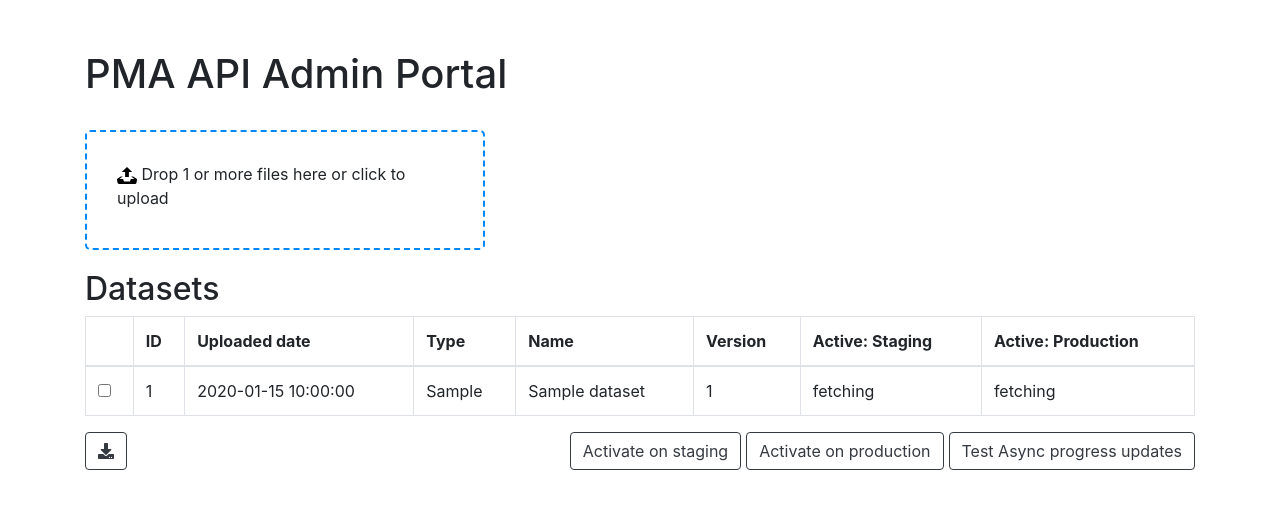
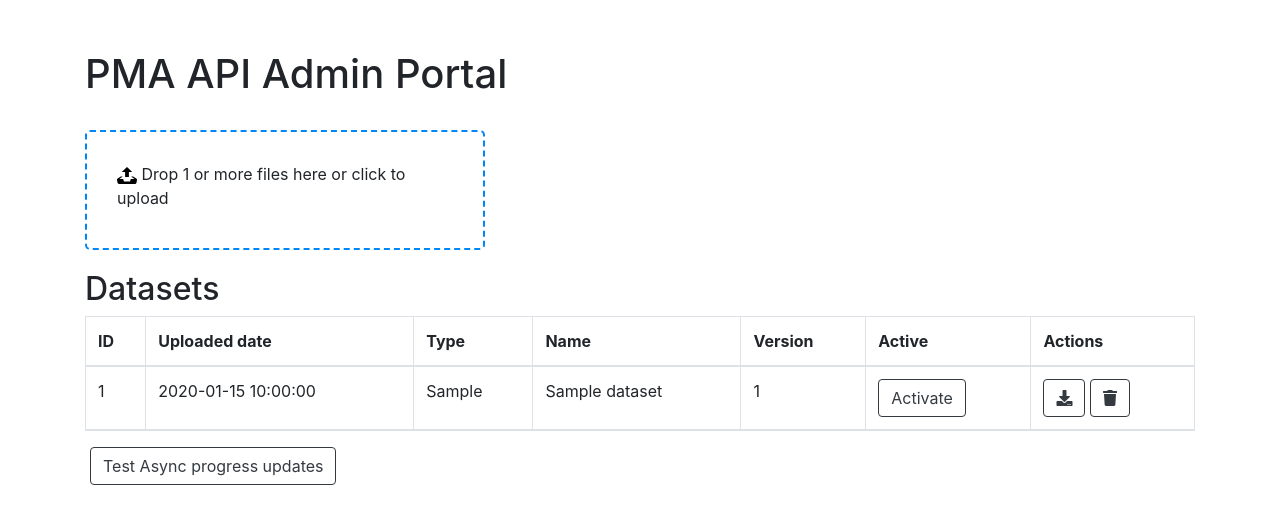
Before and after one commit to PMA-2020/pma-api, a Flask app: template pma_api/templates/admin.html in a window 1280 px wide. Shown: the top 524 px of the page. Run offline with Flask 2, Linux system fonts and the light colour scheme; the template is opened without the code that fills it: most values are stand-ins (such as "Sample title", 1, 10 or a date in 2020); parts of the project's set-up code (start-up, migrations or seed data) failed here and were passed over; some libraries are stand-ins or nearby versions.

Commit message:
- Refactor of dataset activation: Only activate on currently running server. WIP - Refactor of datasets table UI

```diff
--- a/pma_api/templates/admin.html
+++ b/pma_api/templates/admin.html
@@ -4,7 +4,7 @@
     <meta charset="UTF-8">
     <meta name="viewport" content="width=device-width, initial-scale=1.0">
 
-    <title>	PMA API Admin Portal </title>
+    <title>PMA API Admin Portal</title>
 
     <link rel="shortcut icon"
           href="{{ url_for('static', filename='favicon.ico') }}">
@@ -44,58 +44,45 @@
               </span>
               <p></p>
           </div>
-          <h2>Datasets</h2>
-          <table class="table table-bordered" id="datasets-table">
-            <thead>
-              <tr>
-                <th></th>  {# Checkbox column #}
-                <th>ID</th>
-                <th>Uploaded date</th>
-                <th>Type</th>
-                <th>Name</th>
-                <th>Version</th>
-{#                <th>Active</th>#}
-                <th>Active: Staging</th>
-                <th>Active: Production</th>
-                {% if this_env=='development' %}
-                  <th>Active: Dev</th>
-                {% endif %}
-              </tr>
-            </thead>
-            <tbody>
-            </tbody>
-          </table>
+
+          {% include 'components/dataset_table.html' %}
 
           <div class="button-bar">
-                <a id="download-link"  href="#">
-                  <button type="button" class="btn btn-outline-dark"
-                          id="download-button">
-                    <i class="fas fa-download"></i>
-                  </button>
-                </a>
+{#              <a id="download-link"  href="#">#}
+{#                <button type="button" class="btn btn-outline-dark"#}
+{#                        id="download-button">#}
+{#                  <i class="fas fa-download"></i>#}
+{#                </button>#}
+{#              </a>#}
 
               <div class="right-buttons">
-                  <a id="activate-staging-link" href="#">
-                    <button type="button" class="btn btn-outline-dark"
-                            id="activate-staging-button">
-                      Activate on staging
-                    </button>
-                  </a>
-                  <a id="activate-production-link" href="#">
-                    <button type="button" class="btn btn-outline-dark"
-                            id="activate-production-button">
-                      Activate on production
-                    </button>
-                  </a>
-
-                  {% if this_env=='development' %}
-                    <a id="activate-dataset-link" href="#">
-                      <button type="button" class="btn btn-outline-dark"
-                              id="activate-dataset-button">
-                        Activate on dev
-                      </button>
-                    </a>
-                  {% endif %}
+{#                <a id="activate-staging-link" href="#">#}
+{#                  <button type="button" class="btn btn-outline-dark"#}
+{#                          id="activate-staging-button">#}
+{#                    Activate#}
+{#                  </button>#}
+{#                </a>#}
+{#                <a id="activate-staging-link" href="#">#}
+{#                  <button type="button" class="btn btn-outline-dark"#}
+{#                          id="activate-staging-button">#}
+{#                    Activate on staging#}
+{#                  </button>#}
+{#                </a>#}
+{#                <a id="activate-production-link" href="#">#}
+{#                  <button type="button" class="btn btn-outline-dark"#}
+{#                          id="activate-production-button">#}
+{#                    Activate on production#}
+{#                  </button>#}
+{#                </a>#}
+{##}
+{#                {% if this_env=='development' %}#}
+{#                  <a id="activate-dataset-link" href="#">#}
+{#                    <button type="button" class="btn btn-outline-dark"#}
+{#                            id="activate-dataset-button">#}
+{#                      Activate on dev#}
+{#                    </button>#}
+{#                  </a>#}
+{#                {% endif %}#}
 
 {#                  <a id="activate-dataset-link" href="#">#}
 {#                    <button type="button" class="btn btn-outline-dark" id="activate-dataset-button">#}
@@ -174,7 +161,7 @@
               messageBar.html('success!');
               location.reload();
             } else {
-              let err_message = 'error occurred from server';
+              let err_message = 'Error: Unknown server error.';
               if (!!response.message)
                   err_message = response.message;
               messageBar.show();
@@ -185,139 +172,139 @@
           // Get data for dataset table
           // TODO: Fetch 'active' status from servers using new query
           // TODO: Represent 'processing' by text 'processing'
-          const json_response = [
-            {% for dataset in datasets %}
-              {
-                "ID": {{ dataset.ID }},
-                "Upload date": "{{dataset.upload_date}}",
-                "Type": "{{dataset.dataset_type}}",
-                "Name": "{{dataset.dataset_display_name}}",
-                "Version": "{{dataset.version_number}}",
-                {#"Active": {% if dataset.active %}true{% else %}false{% endif %},#}
-                {#"Processing": {% if dataset.processing %}true{% else %}false{% endif %},#}
-                {#"Processing: Staging" : {% if dataset.processing_staging %}true{% else %}false{% endif %},#}
-                {#"Processing: Production" : {% if dataset.processing_production %}true{% else %}false{% endif %},#}
-                "Active: Staging":
-                  {% if this_env=='staging' %}
-                    {{ 'true' if dataset.active else 'false' }}
-                  {% else %}
-                    'fetching'
-                  {% endif %},
-                "Active: Production":
-                  {% if this_env=='production' %}
-                    {{ 'true' if dataset.active else 'false' }}
-                  {% else %}
-                    'fetching'
-                  {% endif %},
-                {% if this_env=='development' %}
-                  "Active: Dev": {{ 'true' if dataset.active else 'false' }}
-                {% endif %}
-              },
-            {% endfor %}
-          ];
+          {#const json_response = [#}
+          {#  {% for dataset in datasets %}#}
+          {#    {#}
+          {#      "ID": {{ dataset.ID }},#}
+          {#      "Upload date": "{{dataset.upload_date}}",#}
+          {#      "Type": "{{dataset.dataset_type}}",#}
+          {#      "Name": "{{dataset.dataset_display_name}}",#}
+          {#      "Version": "{{dataset.version_number}}",#}
+          {#      "Active": {% if dataset.active %}true{% else %}false{% endif %},#}
+          {#      "Processing": {% if dataset.processing %}true{% else %}false{% endif %},#}
+          {#      "Processing: Staging" : {% if dataset.processing_staging %}true{% else %}false{% endif %},#}
+          {#      "Processing: Production" : {% if dataset.processing_production %}true{% else %}false{% endif %},#}
+          {#      "Active: Staging":#}
+          {#        {% if this_env=='staging' %}#}
+          {#          {{ 'true' if dataset.active else 'false' }}#}
+          {#        {% else %}#}
+          {#          'fetching'#}
+          {#        {% endif %},#}
+          {#      "Active: Production":#}
+          {#        {% if this_env=='production' %}#}
+          {#          {{ 'true' if dataset.active else 'false' }}#}
+          {#        {% else %}#}
+          {#          'fetching'#}
+          {#        {% endif %},#}
+          {#      {% if this_env=='development' %}#}
+          {#        "Active: Dev":{{ 'true' if dataset.active else 'false' }}#}
+          {#      {% endif %}#}
+          {#    },#}
+          {#  {% endfor %}#}
+          {#];#}
 
           // Render dataset table
           {#const non_active = '<i class="fas fa-times"></i>';#}
-          const non_active = '';
+          {#const non_active = '';#}
           $(function() {
-            let tbody = '';
-            json_response.forEach(element => {
-              tbody += '<tr id="' + element["ID"] + '">';
-              tbody += '<td class="dataset-row-checkbox"><input type="checkbox"></td>';
-              tbody += '<td class="dataset-row-ID">'+element["ID"]+'</td>';
-              tbody += '<td>'+element["Upload date"]+'</td>';
-              tbody += '<td>'+element["Type"]+'</td>';
-              tbody += '<td>'+element["Name"]+'</td>';
-              tbody += '<td>'+element["Version"]+'</td>';
-              {#tbody += '<td>'+ (element["Active"] ? '<i class="fas fa-check"></i>' : non_active)+'</td>';#}
-              {#tbody += '<td>'+ element["Active: Staging"] === 'fetching' ? 'fetching' : (element["Active: Staging"] ? '<i class="fas fa-check"></i>' : non_active) + '</td>';#}
-              tbody += '<td>'+ element["Active: Staging"] + '</td>';
-              tbody += '<td>'+ element["Active: Production"] + '</td>';
-              {#tbody += '<td>'+ (element["Active: Staging"] ? '<i class="fas fa-check"></i>' : non_active) + '</td>';#}
-              {#tbody += '<td>'+ (element["Active: Production"] ? '<i class="fas fa-check"></i>' : non_active)+'</td>';                #}
-              {% if this_env=='development' %}
-                tbody += '<td>'+ (element["Active: Dev"] ?
-                  '<i class="fas fa-check"></i>' :
-                  non_active)+'</td>';
-              {% endif %}
-              tbody += '</tr>';
-            });
-            $('tbody').html(tbody);
+            //let tbody = '';
+            //json_response.forEach(element => {
+            //  tbody += '<tr id="' + element["ID"] + '">';
+            //  tbody += '<td class="dataset-row-checkbox"><input type="checkbox"></td>';
+            //  tbody += '<td class="dataset-row-ID">'+element["ID"]+'</td>';
+            //  tbody += '<td>'+element["Upload date"]+'</td>';
+            //  tbody += '<td>'+element["Type"]+'</td>';
+            //  tbody += '<td>'+element["Name"]+'</td>';
+            //  tbody += '<td>'+element["Version"]+'</td>';
+            //  tbody += '<td>'+ (element["Active"] ? '<i class="fas fa-check"></i>' : non_active)+'</td>';
+            //  tbody += '<td>'+ element["Active: Staging"] === 'fetching' ? 'fetching' : (element["Active: Staging"] ? '<i class="fas fa-check"></i>' : non_active) + '</td>';
+            //  tbody += '<td>'+ element["Active: Staging"] + '</td>';
+            //  tbody += '<td>'+ element["Active: Production"] + '</td>';
+            //  tbody += '<td>'+ (element["Active: Staging"] ? '<i class="fas fa-check"></i>' : non_active) + '</td>';
+            //  tbody += '<td>'+ (element["Active: Production"] ? '<i class="fas fa-check"></i>' : non_active)+'</td>';
+            {#//  {% if this_env=='development' %}#}
+            //    tbody += '<td>'+ (element["Active: Dev"] ?
+            //      '<i class="fas fa-check"></i>' :
+            //      non_active)+'</td>';
+            {#//  {% endif %}#}
+            //  tbody += '</tr>';
+            //});
+            //$('tbody').html(tbody);
 
             // Functionality for dataset control buttons
-            function selectedDatasetID() {
-              let selectedDatasetIDs = [];
-
-
+            {#function selectedDatasetID() {#}
+            {#  let selectedDatasetIDs = [];#}
+            {##}
+            {##}
               {#TODO: for (let i = 1, row = datasetsTableElement.rows[i]; i < datasetsTableElement.rows.length i++) {#}
-              const datasetsTableElement = document.getElementById('datasets-table');
-              for (let i = 1, row; row = datasetsTableElement.rows[i]; i++) {
-                let isSelected = false;
-                for (let j = 0, cell; cell = row.children[j]; j++) {
-                  if (cell.className === 'dataset-row-checkbox')
-                    isSelected = cell.firstChild.checked;
-                }
-                for (let j = 0, cell; cell = row.children[j]; j++) {
-                  if (cell.className === 'dataset-row-ID' && isSelected)
-                    selectedDatasetIDs.push(cell.innerHTML);
-                }
-              }
-
-              if (selectedDatasetIDs.length === 0) {
-                alert('Please first select a dataset.');
-                return '';
-              } else if (selectedDatasetIDs.length > 1) {
-                alert('More than one dataset selected. Please make ' +
-                  'sure that only one checkbox in the datasets table is ' +
-                  'selected and try agian.');
-                return '';
-              } else {
-                return selectedDatasetIDs[0];
-              }
-            }
+            {#  const datasetsTableElement = document.getElementById('datasets-table');#}
+            {#  for (let i = 1, row; row = datasetsTableElement.rows[i]; i++) {#}
+            {#    let isSelected = false;#}
+            {#    for (let j = 0, cell; cell = row.children[j]; j++) {#}
+            {#      if (cell.className === 'dataset-row-checkbox')#}
+            {#        isSelected = cell.firstChild.checked;#}
+            {#    }#}
+            {#    for (let j = 0, cell; cell = row.children[j]; j++) {#}
+            {#      if (cell.className === 'dataset-row-ID' && isSelected)#}
+            {#        selectedDatasetIDs.push(cell.innerHTML);#}
+            {#    }#}
+            {#  }#}
+            {##}
+            {#  if (selectedDatasetIDs.length === 0) {#}
+            {#    alert('Please first select a dataset.');#}
+            {#    return '';#}
+            {#  } else if (selectedDatasetIDs.length > 1) {#}
+            {#    alert('More than one dataset selected. Please make ' +#}
+            {#      'sure that only one checkbox in the datasets table is ' +#}
+            {#      'selected and try agian.');#}
+            {#    return '';#}
+            {#  } else {#}
+            {#    return selectedDatasetIDs[0];#}
+            {#  }#}
+            {#//}#}
 
             // alert close button
             $('#message-bar span').on('click', function(){
               $('#message-bar').hide();
             });
 
-            // Add functionality to dataset download button
-            $("#download-button").bind('click', downloadDataset);
-            function downloadDataset() {
-              let name = selectedDatasetID();
-              if (name !== '')
-                $("#download-link").attr("href", "/admin?download=" + name);
-            }
+            //$("#download-button").bind('click', downloadDataset);
+            //function downloadDataset() {
+            //  let name = selectedDatasetID();
+            //  if (name !== '')
+            //    $("#download-link").attr("href", "/admin?download=" + name);
+            //}
+            //$("#activate-staging-button").bind('click', activateStaging);
+            //function activateStaging() {
+            //  activateRequest();
+            //}
+            //$("#activate-production-button").bind('click', activateProduction);
+            //function activateProduction() {
+            //  activateRequest('production');
+            //}
+            //$("#activate-dataset-button").bind('click', activateDataset);
+            //function activateDataset() {
+            //  initTask('/activate_dataset/' + name);
+            //  activateRequest('development');
+            //}
+            //function activateRequest(destinationEnv) {
+            //  let id = selectedDatasetID();
+            //  if (id !== '') {
+            //    const data = {
+            //      destinationEnv: destinationEnv,
+            //      datasetID: id
+            //    };
+            //    initTask('/activate_dataset_request', data)
+            //  }
+            //}
 
-            // Add functionality to activate-staging button
-            $("#activate-staging-button").bind('click', activateStaging);
-            function activateStaging() {
-              activateRequest('staging')
-            }
-
-            // Add functionality to activate-production button
-            $("#activate-production-button").bind('click', activateProduction);
-            function activateProduction() {
-              activateRequest('production')
-            }
-
-            // Add functionality to activate-dataset-dev button
-            $("#activate-dataset-button").bind('click', activateDataset);
-            function activateDataset() {
-              {#initTask('/activate_dataset/' + name)#}
-              activateRequest('development')
-            }
-
-            function activateRequest(destinationEnv) {
-              let id = selectedDatasetID();
-              if (id !== '') {
-                const data = {
-                  destinationEnv: destinationEnv,
-                  datasetID: id
-                };
-                initTask('/activate_dataset_request', data)
-              }
-            }
+            {# A. use jquery to find the table. find all the rows. iterate through rows, get all ids. for every id, bind event#}
+            {# B. bind event to class; from event get id #}
+            $(".activate-button").bind('click', (e) => {
+              console.log(e);
+              const id = '?';  // get from e
+              initTask('/activate_dataset_request/' + id)
+            });
 
             function initTask(postUrl, data = {}) {
               /* Initialize an asynchronous task
--- /dev/null
+++ b/pma_api/templates/components/dataset_table.html
@@ -0,0 +1,62 @@
+
+<h2>Datasets</h2>
+<table class="table table-bordered" id="datasets-table">
+  <thead>
+    <tr>
+{#      <th></th>  {# Checkbox column #}
+      <th>ID</th>
+      <th>Uploaded date</th>
+      <th>Type</th>
+      <th>Name</th>
+      <th>Version</th>
+      <th>Active</th>
+      <th>Actions</th>
+{#      <th>Active: Staging</th>#}
+{#      <th>Active: Production</th>#}
+{#      {% if this_env=='development' %}#}
+{#        <th>Active: Dev</th>#}
+{#      {% endif %}#}
+    </tr>
+    {% for dataset in datasets %}
+      <tr id="{{ dataset.ID }}">
+{#        <td class="dataset-row-checkbox">#}
+{#          <!--suppress HtmlFormInputWithoutLabel -->#}
+{#          <input type="checkbox">#}
+{#        </td>#}
+        <td>{{ dataset.ID }}</td>
+        <td>{{ dataset.upload_date }}</td>
+        <td>{{ dataset.dataset_type }}</td>
+        <td>{{ dataset.dataset_display_name }}</td>
+        <td>{{ dataset.version_number }}</td>
+        <td>
+          {% if dataset.active %}
+            <i class="fas fa-check"></i>
+          {% else %}
+            <a id="activate-link-{{ dataset.ID }}" href="#">
+              <button type="button" class="btn btn-outline-dark activate-button"
+                id="activate-button-{{ dataset.ID }}">
+                Activate
+              </button>
+            </a>
+          {% endif %}
+        </td>
+        <td>
+          <a id="download-link-{{ dataset.ID }}"  href="#">
+            <button type="button" class="btn btn-outline-dark"
+              id="download-button-{{ dataset.ID }}">
+              <i class="fas fa-download"></i>
+            </button>
+          </a>
+          <a id="delete-link-{{ dataset.ID }}"  href="#">
+            <button type="button" class="btn btn-outline-dark"
+              id="delete-button-{{ dataset.ID }}">
+              <i class="fas fa-trash"></i>
+            </button>
+          </a>
+        </td>
+      </tr>
+    {% endfor %}
+  </thead>
+  <tbody>
+  </tbody>
+</table>
```
Lines whose indentation alone changed are shown as unchanged.
